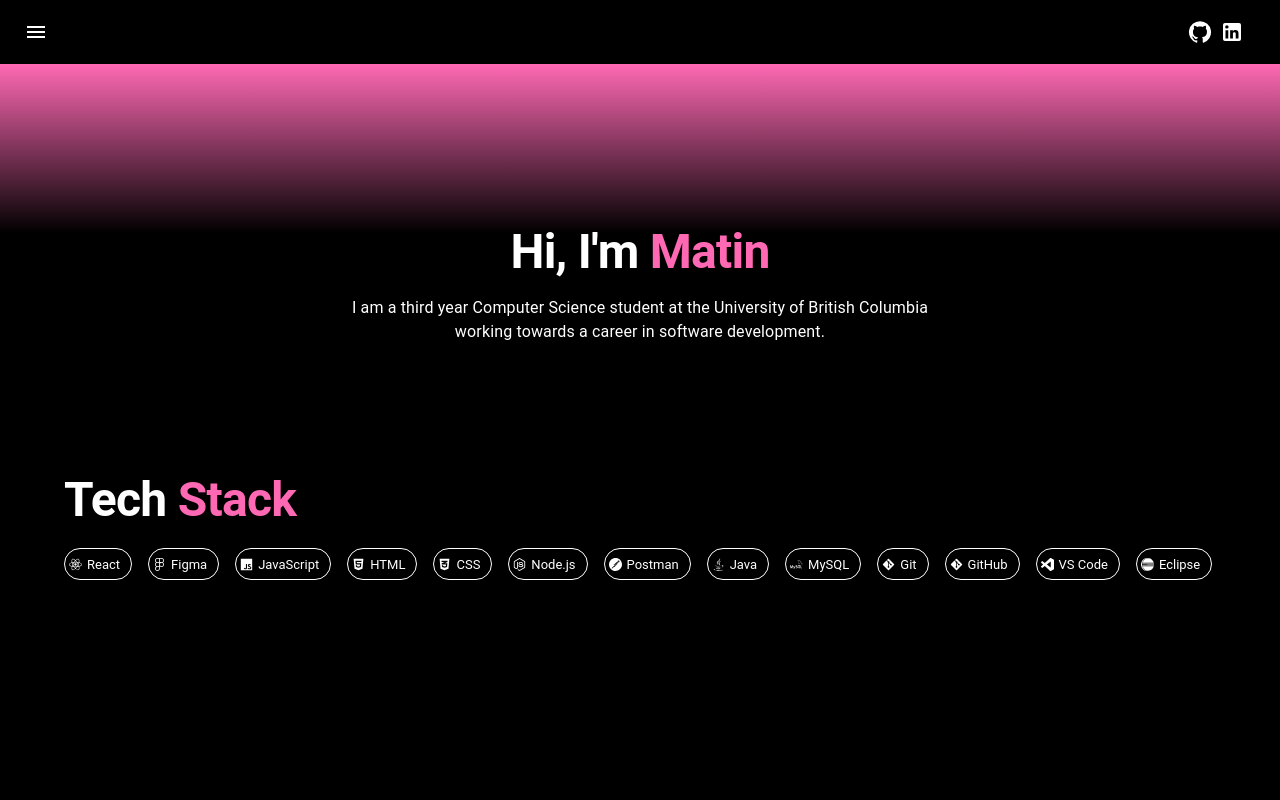
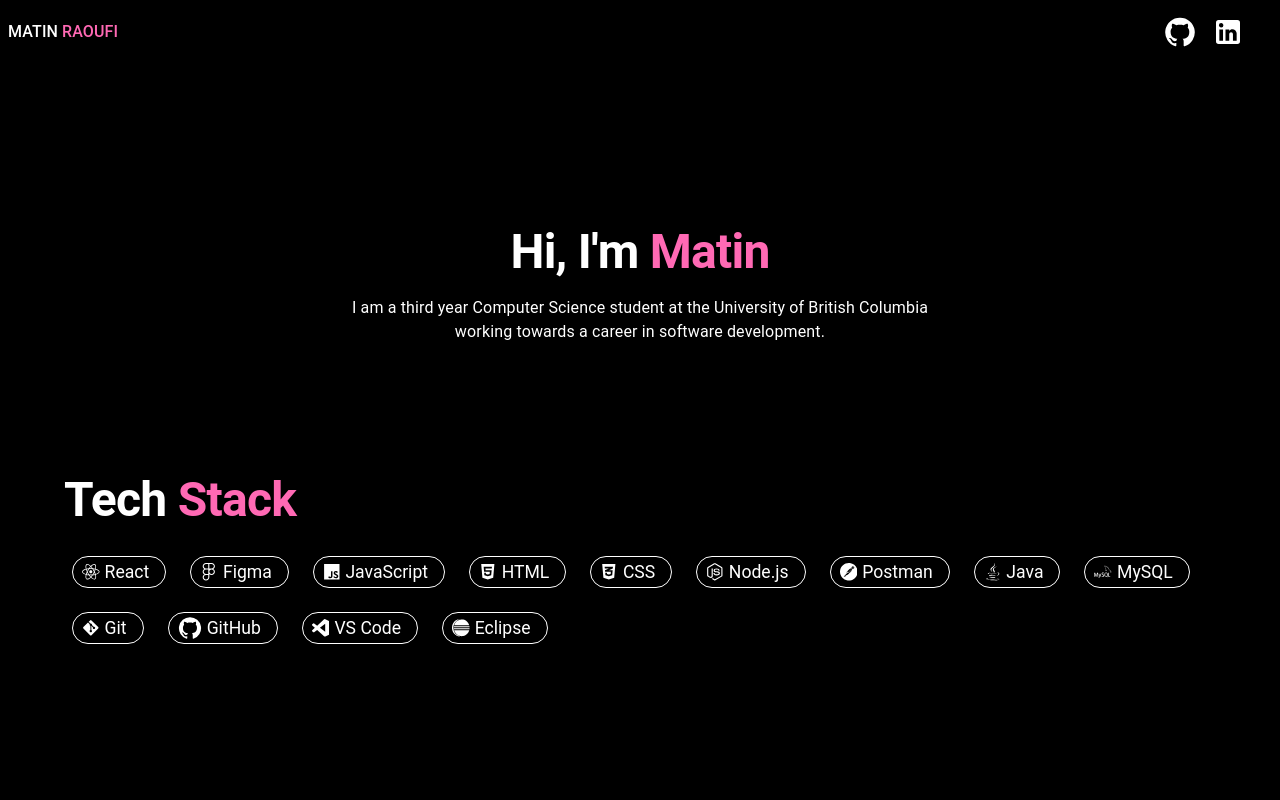
Before and after one commit to matin0014/matin0014.github.io, a React (Create React App) app: page / in a window 1280 px wide. Shown: the top 800 px of the page. Built offline with nearby package versions, Linux system fonts and the light colour scheme.

Commit message:
added a file for email and changed bar icons expansion size

```diff
--- a/src/component/buttonAppBar.js
+++ b/src/component/buttonAppBar.js
@@ -3,41 +3,66 @@ import AppBar from '@mui/material/AppBar';
 import Box from '@mui/material/Box';
 import Toolbar from '@mui/material/Toolbar';
 import IconButton from '@mui/material/IconButton';
-import MenuIcon from '@mui/icons-material/Menu';
 import GitHubIcon from '@mui/icons-material/GitHub';
 import LinkedInIcon from '@mui/icons-material/LinkedIn';
+import Typography from '@mui/material/Typography';
 
 export default function ButtonAppBar() {
   return (
     <Box sx={{ flexGrow: 1 }}>
       <AppBar position="static" sx={{ backgroundColor: 'black' }}>
-        <Toolbar>
-          <IconButton
-            size="large"
-            edge="start"
-            color="inherit"
-            aria-label="menu"
-            sx={{ mr: 2 }}
+        {/* Toolbar with justifyContent set to space-between */}
+        <Toolbar sx={{ justifyContent: 'space-between', paddingX: 4 }}>
+          {/* Box containing MATIN RAOUFI text */}
+          <Box
+            sx={{ display: 'flex', alignItems: 'center', cursor: 'pointer', ml: -2 }}
+            onClick={() => window.location.reload()}
           >
-            <MenuIcon />
-          </IconButton>
-          <Box sx={{ marginLeft: 'auto' }}>
+            {/* MATIN text */}
+            <Typography variant="h6" sx={{ color: 'white', fontSize: '1rem', mr: 0.5 }}>
+              MATIN
+            </Typography>
+            {/* RAOUFI text */}
+            <Typography variant="h6" sx={{ color: 'hotpink', fontSize: '1rem' }}>
+              RAOUFI
+            </Typography>
+          </Box>
+          {/* Box containing GitHub and LinkedIn icons */}
+          <Box sx={{ display: 'flex', alignItems: 'center' }}>
+            {/* GitHub Icon */}
             <IconButton
               size="large"
               color="inherit"
               aria-label="github"
-              sx={{ mr: -2 }}
+              sx={{
+                mr: -1, // Adjusted from mr: 1
+                '&:hover': {
+                  color: 'hotpink',
+                  transform: 'scale(1.1)',
+                  boxShadow: '0 0 20px rgba(255, 105, 180, 0.5)'
+                },
+                transition: 'all 0.3s ease'
+              }}
               href="https://github.com/your-github-username"
             >
-              <GitHubIcon />
+              <GitHubIcon sx={{ fontSize: '2rem' }} />
             </IconButton>
+            {/* LinkedIn Icon */}
             <IconButton
               size="large"
               color="inherit"
               aria-label="linkedin"
+              sx={{
+                '&:hover': {
+                  color: 'hotpink',
+                  transform: 'scale(1.1)',
+                  boxShadow: '0 0 20px rgba(255, 105, 180, 0.5)'
+                },
+                transition: 'all 0.3s ease'
+              }}
               href="https://www.linkedin.com/in/your-linkedin-username"
             >
-              <LinkedInIcon />
+              <LinkedInIcon sx={{ fontSize: '2rem' }} />
             </IconButton>
           </Box>
         </Toolbar>
--- a/src/component/hero.js
+++ b/src/component/hero.js
@@ -12,10 +12,6 @@ export default function Hero() {
       id="hero"
       sx={(theme) => ({
         width: '100%',
-        backgroundImage:
-        theme.palette.mode === 'light'
-        ? 'linear-gradient(180deg, #FF69B4, #000000)'
-        : `linear-gradient(#02294F, ${alpha('#000000', 0.0)})`,
         backgroundSize: '100% 45%',
         backgroundRepeat: 'no-repeat',
       })}
--- a/src/component/techstack.js
+++ b/src/component/techstack.js
@@ -4,6 +4,8 @@ import Container from '@mui/material/Container';
 import Typography from '@mui/material/Typography';
 import Stack from '@mui/material/Stack';
 import Chip from '@mui/material/Chip';
+import Grid from '@mui/material/Grid';
+import GitHubIcon from '@mui/icons-material/GitHub';
 import {
   FaWindows,
   FaJava,
@@ -16,6 +18,7 @@ import {
   FaDocker,
   FaGitAlt,
   FaGoogle
+
 } from "react-icons/fa";
 import {
   SiTypescript,
@@ -41,7 +44,7 @@ const TechStack = () => {
     { name: 'Java', icon: <FaJava /> },
     { name: 'MySQL', icon: <SiMysql /> },
     { name: 'Git', icon: <FaGitAlt /> },
-    { name: 'GitHub', icon: <FaGitAlt /> },  // Using the same icon as Git for GitHub
+    { name: 'GitHub', icon: <GitHubIcon /> },
     { name: 'VS Code', icon: <SiVisualstudiocode /> },
     { name: 'Eclipse', icon: <SiEclipseide /> }
   ];
@@ -75,10 +78,10 @@ const TechStack = () => {
             Stack
           </Typography>
         </Typography>
-        <Stack spacing={2} direction="row" justifyContent="left" alignItems="left" sx={{ flexWrap: 'wrap' }}>
+        <Grid container spacing={1} direction="row" justifyContent="left" alignItems="left" wrap="wrap">
   {techStack.map((tech, index) => (
+    <Grid item key={index}>
       <Chip
-              key={index}
         label={tech.name}
         icon={tech.icon}
         color="primary"
@@ -87,6 +90,8 @@ const TechStack = () => {
           m: 1,
           borderColor: 'white',
           color: 'white',
+          fontSize: '1.1rem',  // Increase font size
+          padding: '5px 5px',  // Increase padding
           transition: 'all 0.3s ease',
           '&:hover': {
             backgroundColor: 'transparent',
@@ -97,8 +102,9 @@ const TechStack = () => {
           },
         }}
       />
+    </Grid>
   ))}
-        </Stack>
+</Grid>
       </Container>
     </Box>
   );
```
Also changed, not shown: src/component/contactme.js (added), src/component/images/Untitled.jpg. Lines whose indentation alone changed are shown as unchanged.
